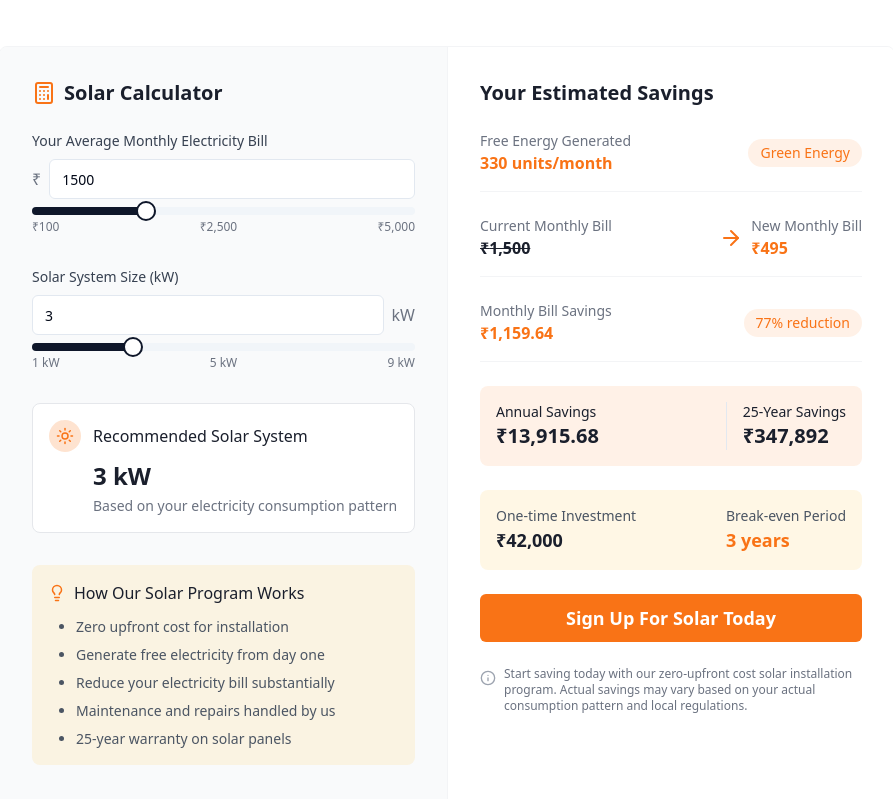
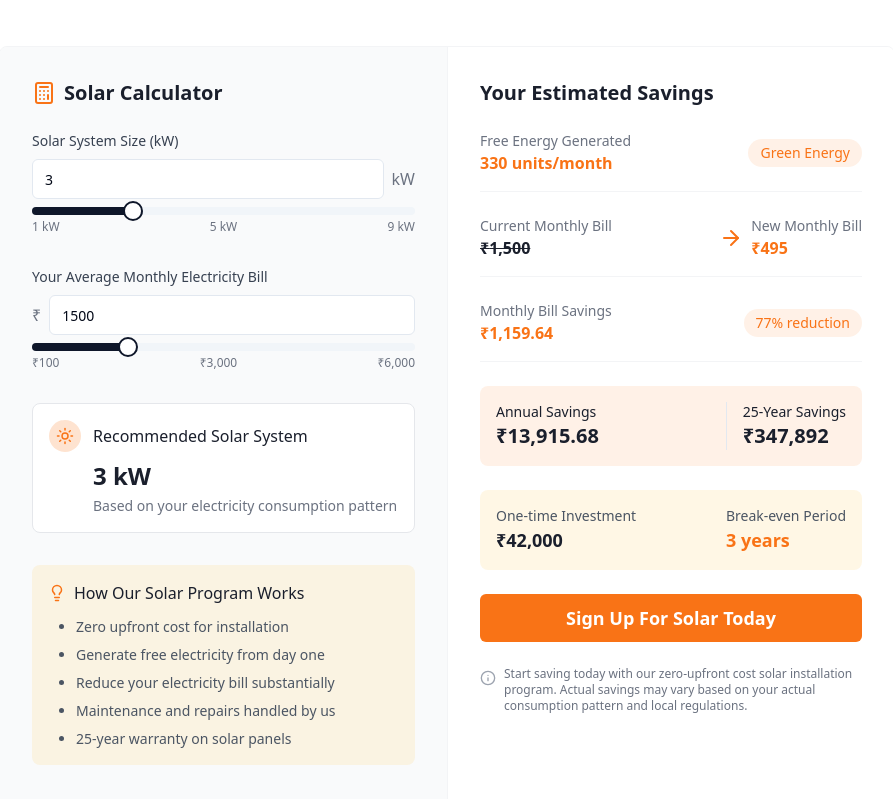
Before and after one commit to manojkansal123/lumifly, a React (Vite) app: page / in a window 1280 px wide. Shown: the part 5120-5919 px from the top of the page, without its empty margins (193-1086 px from the left). Built offline with nearby package versions, Linux system fonts and the light colour scheme.

Commit message:
Rearrange calculator inputs and update max bill amount
Rearrange the input fields in the calculator section to prioritize solar system size. Also, update the maximum value for the average monthly electricity bill to 6000.

```diff
--- a/src/components/sections/CalculatorSection.tsx
+++ b/src/components/sections/CalculatorSection.tsx
@@ -56,8 +56,8 @@ const CalculatorSection = () => {
       // Round to nearest 100
       calculatedBillAmount = Math.round(calculatedBillAmount / 100) * 100;
 
-      // Ensure minimum of 100 and maximum of 5000 for the UI
-      calculatedBillAmount = Math.max(100, Math.min(calculatedBillAmount, 5000));
+      // Ensure minimum of 100 and maximum of 6000 for the UI (increased from 5000)
+      calculatedBillAmount = Math.max(100, Math.min(calculatedBillAmount, 6000));
 
       setMonthlyBill(calculatedBillAmount);
     }
@@ -169,40 +169,7 @@ const CalculatorSection = () => {
               </h3>
 
               <div className="space-y-8">
-                {/* Average Monthly Bill */}
-                <div>
-                  <label className="block text-sm font-medium text-gray-700 mb-2">
-                    Your Average Monthly Electricity Bill
-                  </label>
-                  <div className="flex items-center">
-                    <span className="text-gray-500 mr-2">₹</span>
-                    <Input
-                      type="number"
-                      min="100"
-                      max="5000"
-                      value={monthlyBill}
-                      onChange={(e) => handleMonthlyBillChange(Number(e.target.value))}
-                      className="w-full"
-                    />
-                  </div>
-                  <div className="mt-2">
-                    <Slider
-                      value={[monthlyBill]}
-                      min={100}
-                      max={5000}
-                      step={100}
-                      className="w-full"
-                      onValueChange={(value) => handleMonthlyBillChange(value[0])}
-                    />
-                    <div className="flex justify-between text-xs text-gray-500 mt-1">
-                      <span>₹100</span>
-                      <span>₹2,500</span>
-                      <span>₹5,000</span>
-                    </div>
-                  </div>
-                </div>
-
-                {/* Solar System Size Input - NEW */}
+                {/* Solar System Size Input - MOVED TO FIRST POSITION */}
                 <div>
                   <label className="block text-sm font-medium text-gray-700 mb-2">
                     Solar System Size (kW)
@@ -231,6 +198,39 @@ const CalculatorSection = () => {
                       <span>1 kW</span>
                       <span>5 kW</span>
                       <span>9 kW</span>
+                    </div>
+                  </div>
+                </div>
+
+                {/* Average Monthly Bill - MOVED TO SECOND POSITION */}
+                <div>
+                  <label className="block text-sm font-medium text-gray-700 mb-2">
+                    Your Average Monthly Electricity Bill
+                  </label>
+                  <div className="flex items-center">
+                    <span className="text-gray-500 mr-2">₹</span>
+                    <Input
+                      type="number"
+                      min="100"
+                      max="6000"
+                      value={monthlyBill}
+                      onChange={(e) => handleMonthlyBillChange(Number(e.target.value))}
+                      className="w-full"
+                    />
+                  </div>
+                  <div className="mt-2">
+                    <Slider
+                      value={[monthlyBill]}
+                      min={100}
+                      max={6000}
+                      step={100}
+                      className="w-full"
+                      onValueChange={(value) => handleMonthlyBillChange(value[0])}
+                    />
+                    <div className="flex justify-between text-xs text-gray-500 mt-1">
+                      <span>₹100</span>
+                      <span>₹3,000</span>
+                      <span>₹6,000</span>
                     </div>
                   </div>
                 </div>
```
